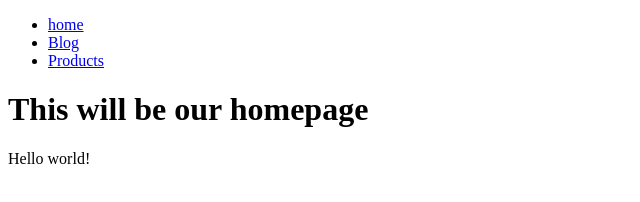
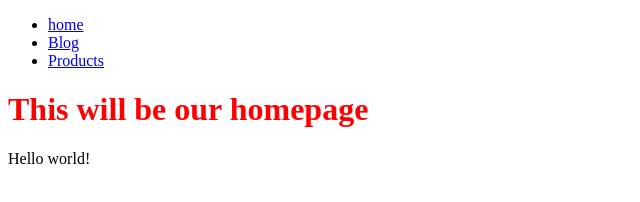
Before and after one commit to Camilocoo/Gatsby-Js-, a Gatsby site in the folder gatsby-starter-hello-world/: page / in a window 1280 px wide. Shown: the whole page, without its empty margins (0-640 px from the left). Built offline with nearby package versions, Linux system fonts and the light colour scheme; Gatsby itself is replaced by a stand-in of ours.

Commit message:
inline styles added

```diff
--- a/gatsby-starter-hello-world/src/pages/index.js
+++ b/gatsby-starter-hello-world/src/pages/index.js
@@ -6,7 +6,7 @@ import Layout from "../components/layout";
 export default () =>
 <div>
     <Layout>
-        <h1>This will be our homepage</h1>
+        <h1 style={{color:"red",textTransform:"capitalized"}}>This will be our homepage</h1>
         <div>Hello world!</div>
     </Layout>
 </div>
```
Also changed, not shown: gatsby-starter-hello-world/src/pages/products.js (line endings or trailing spaces).
